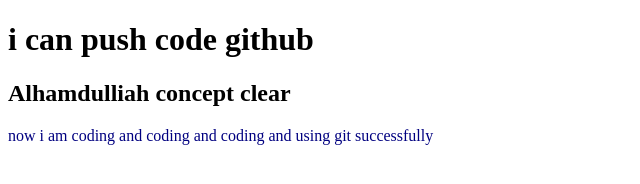
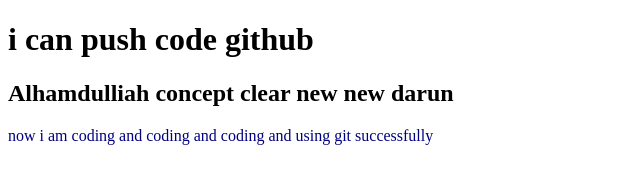
Before and after one commit to shakib633/my-third-repo, a plain HTML site: page index.html in a window 1280 px wide. Shown: the whole page, without its empty margins (0-640 px from the left). Drawn offline with Linux system fonts and the light colour scheme.

Commit message:
commit new

```diff
--- a/index.html
+++ b/index.html
@@ -9,7 +9,7 @@
 </head>
 <body>
     <h1>i can push code github</h1>
-    <h2>Alhamdulliah concept clear </h2>
+    <h2>Alhamdulliah concept clear new new darun  </h2>
     <p>now  i am coding and coding and coding and using git successfully </p>
 </body>
 </html>
```
